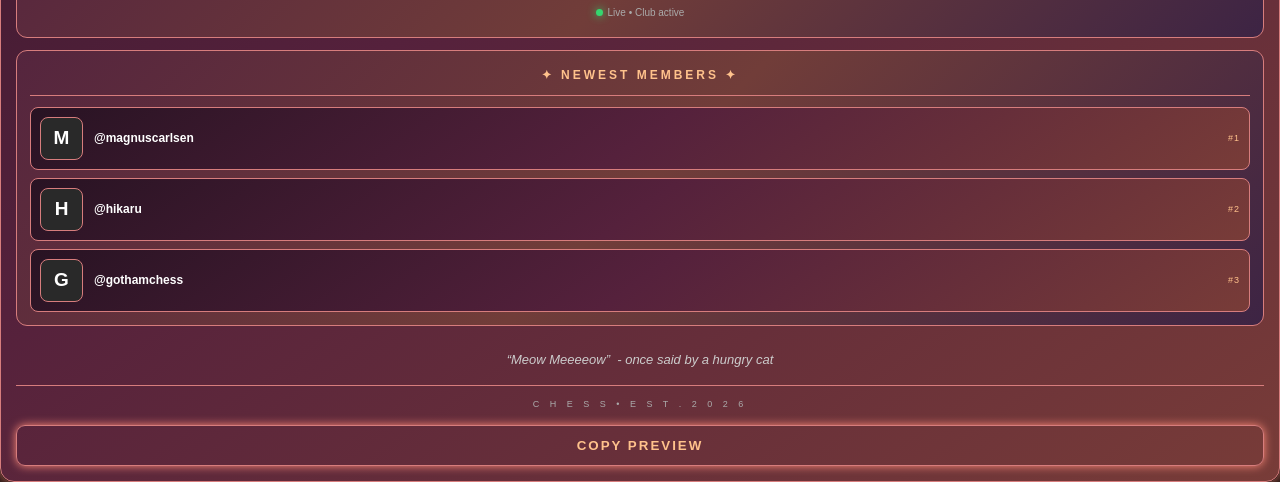
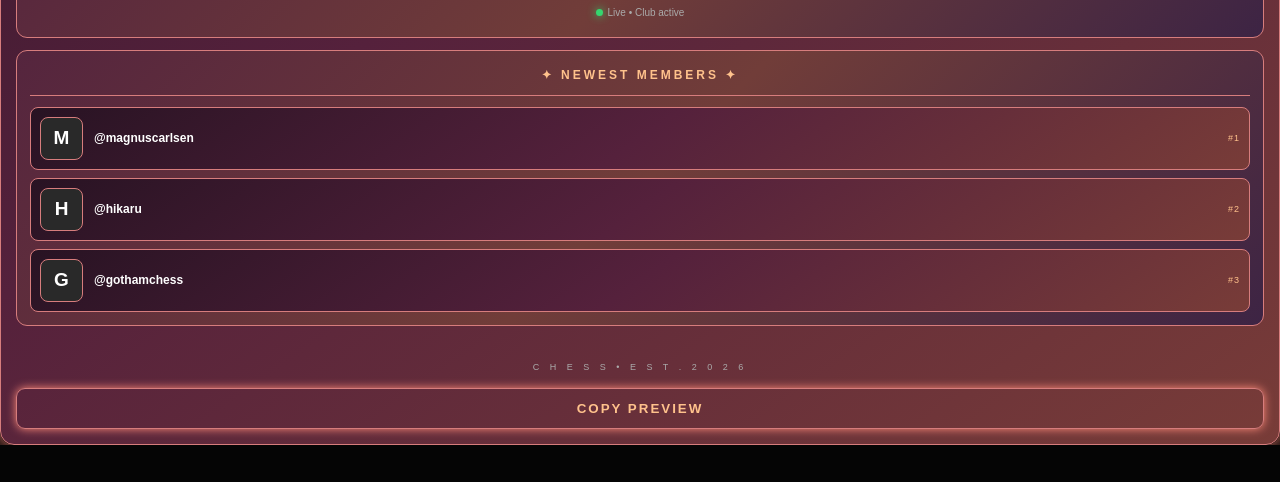
Before and after one commit to CuzImCool/preview-sidebar, a plain HTML site: page index.html in a window 1280 px wide. Shown: the part 744-1226 px from the top of the page. After the commit the page ends 1189 px from the top, so only its background shows below. Drawn offline with Linux system fonts and the light colour scheme; no server answers.

Commit message:
Update footer text in index.html
Removed quote from the footer section.

```diff
--- a/index.html
+++ b/index.html
@@ -166,7 +166,7 @@ box.appendChild(f);setTimeout(function(){f.remove()},7500);
 </div>
 </div>
 
-<div style="text-align:center;padding:10px;color:#ccc;font-size:13px;font-style:italic;">&ldquo;Meow Meeeeow&rdquo; &nbsp;- once said by a hungry cat</div>
+<div style="text-align:center;padding:10px;color:#ccc;font-size:13px;font-style:italic;</div>
 <div style="height:1px;background:var(--theme-border);margin:6px 0 12px;"></div>
 <div style="text-align:center;color:#aaa;font-size:9px;letter-spacing:4px;">C H E S S &bull; E S T . 2 0 2 6</div>
 
```
